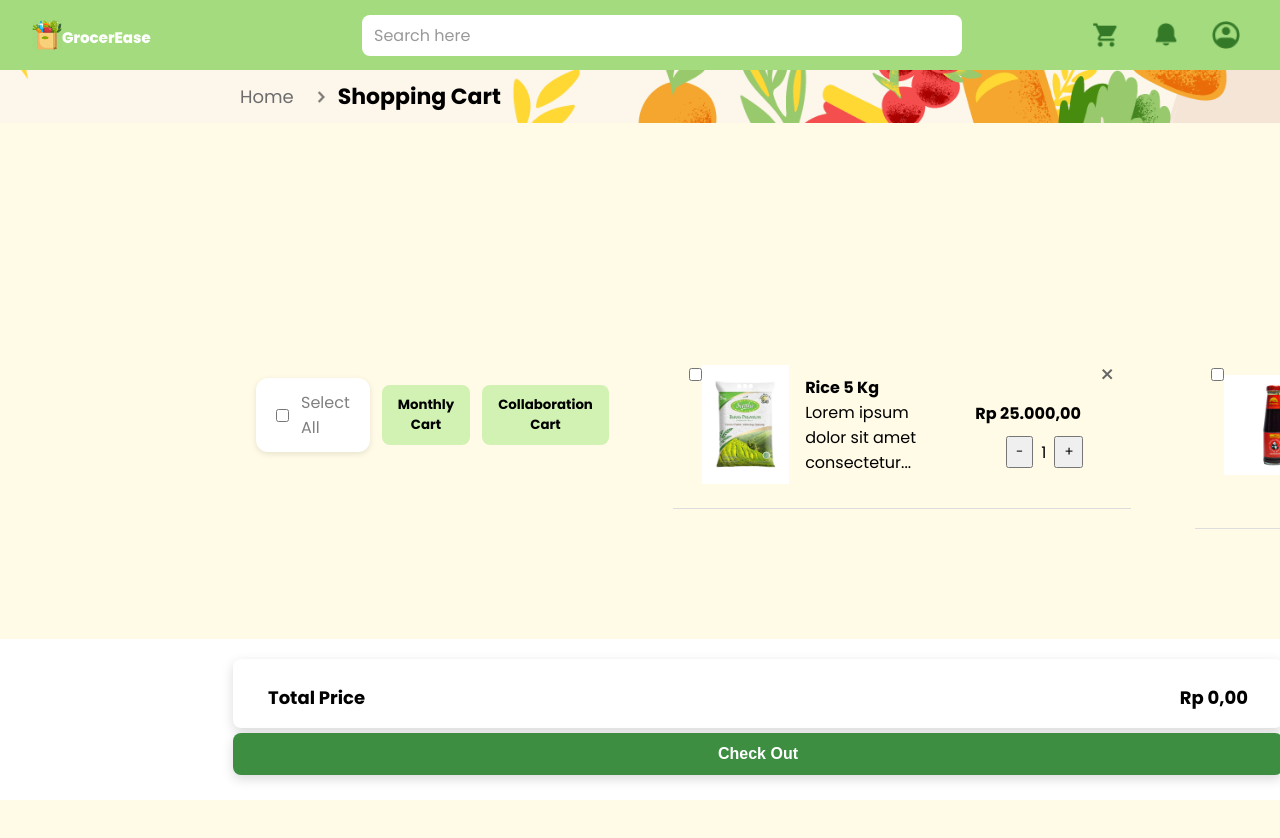
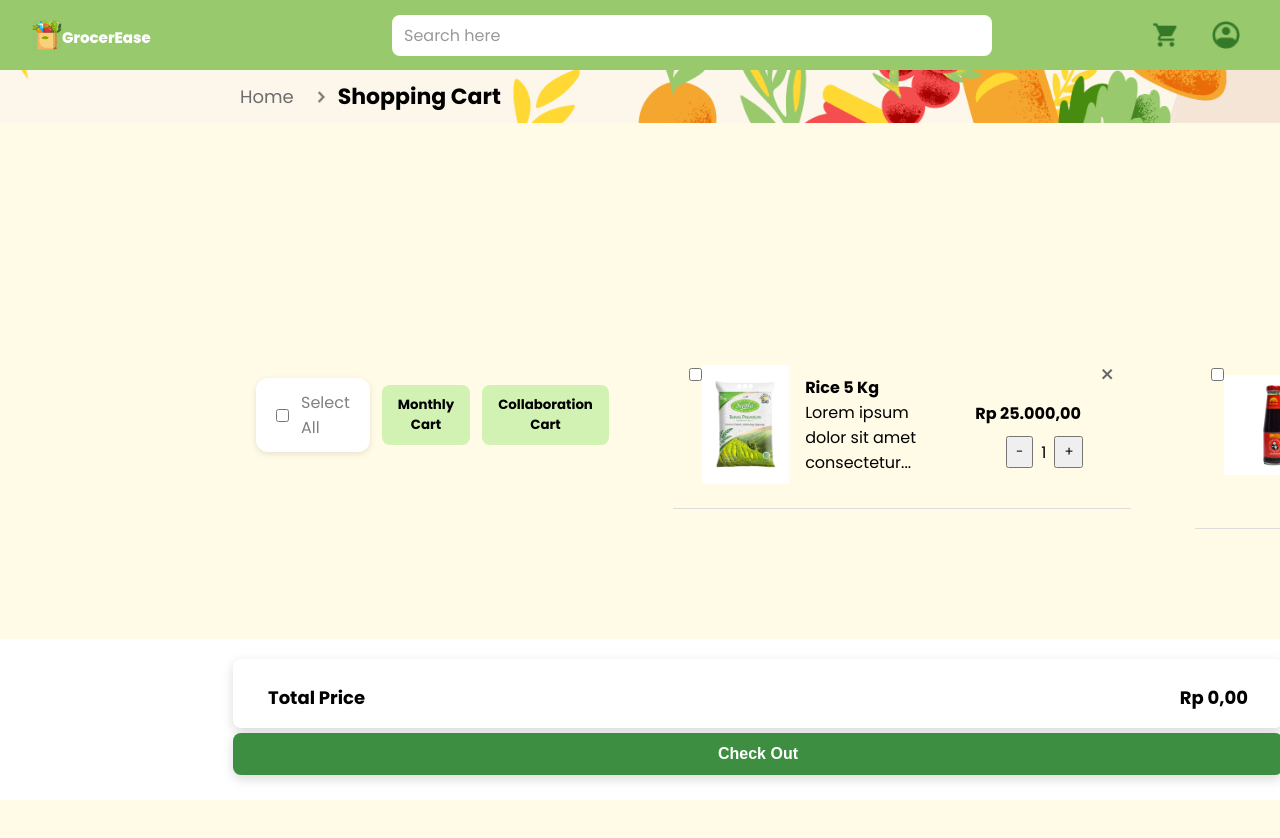
Before and after one commit to IntanWp/GrocerEase, a React (Create React App) app in the folder frontend/: page /cart in a window 1280 px wide. Shown: the top 838 px of the page. Built offline with nearby package versions, Linux system fonts and the light colour scheme.

Commit message:
new header + color, fix home

```diff
--- a/frontend/src/components/Header.css
+++ b/frontend/src/components/Header.css
@@ -5,7 +5,7 @@
 }
 
 .header {
-  background-color: #a3db7e;
+  background-color: #98C96D;
   display: flex;
   align-items: center;
   justify-content: space-between;
--- a/frontend/src/components/Header.jsx
+++ b/frontend/src/components/Header.jsx
@@ -3,7 +3,6 @@ import React from 'react';
 import './Header.css';
 import logo from '../images/logoalt.png'; // pastikan ini logo GrocerEase
 import cartIcon from '../images/cart.png'; // ikon keranjang
-import bellIcon from '../images/bell.png'; // ikon notifikasi
 import profileIcon from '../images/user1.png'; // ikon profil
 
 const Header = () => {
@@ -16,7 +15,6 @@ const Header = () => {
       <input type="text" className="search-bar" placeholder="Search here" />
       <div className="header-icons">
         <img src={cartIcon} alt="Cart" className="icon" />
-        <img src={bellIcon} alt="Notifications" className="icon" />
         <img src={profileIcon} alt="Profile" className="icon" />
       </div>
     </header>
```
